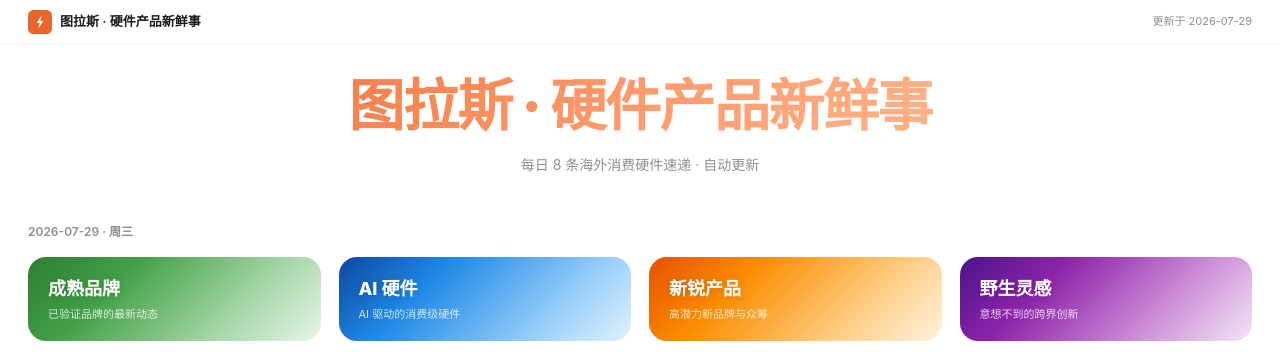
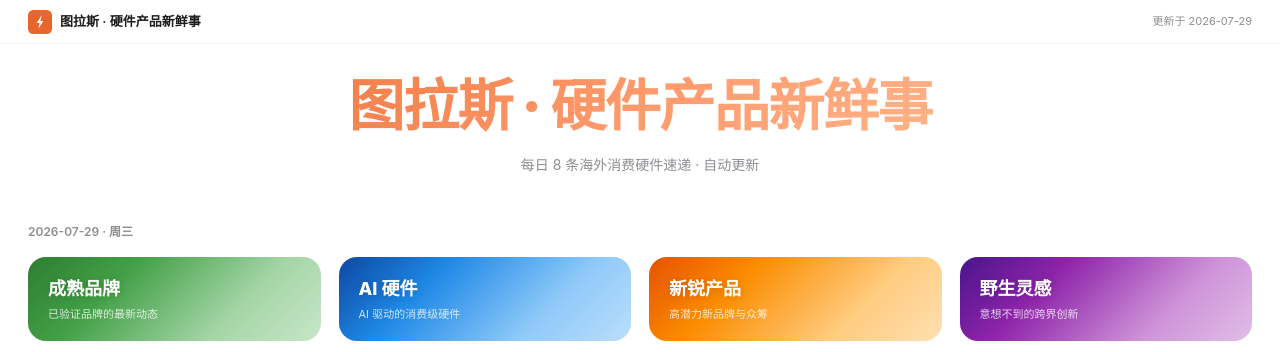
Before and after one commit to LemonPP-byte/hardware-daily, a website: page index.html in a window 1280 px wide. Shown: the top 352 px of the page. Drawn offline with Linux system fonts and the light colour scheme; grey boxes are pictures that could not be loaded.

Commit message:
style: increase bottom-right gradient opacity ~10%

```diff
--- a/index.html
+++ b/index.html
@@ -112,16 +112,16 @@
 
         /* Tier colors - deep top-left, light bottom-right */
         .tier-col:nth-child(1) .tier-header {
-            background: linear-gradient(135deg, #2e7d32 0%, #43a047 30%, #a5d6a7 70%, #e8f5e9 100%);
+            background: linear-gradient(135deg, #2e7d32 0%, #43a047 30%, #a5d6a7 70%, #c8e6c9 100%);
         }
         .tier-col:nth-child(2) .tier-header {
-            background: linear-gradient(135deg, #0d47a1 0%, #1e88e5 30%, #90caf9 70%, #e3f2fd 100%);
+            background: linear-gradient(135deg, #0d47a1 0%, #1e88e5 30%, #90caf9 70%, #bbdefb 100%);
         }
         .tier-col:nth-child(3) .tier-header {
-            background: linear-gradient(135deg, #e65100 0%, #fb8c00 30%, #ffcc80 70%, #fff3e0 100%);
+            background: linear-gradient(135deg, #e65100 0%, #fb8c00 30%, #ffcc80 70%, #ffe0b2 100%);
         }
         .tier-col:nth-child(4) .tier-header {
-            background: linear-gradient(135deg, #4a148c 0%, #8e24aa 30%, #ce93d8 70%, #f3e5f5 100%);
+            background: linear-gradient(135deg, #4a148c 0%, #8e24aa 30%, #ce93d8 70%, #e1bee7 100%);
         }
 
         /* === Glass Card === */
```
